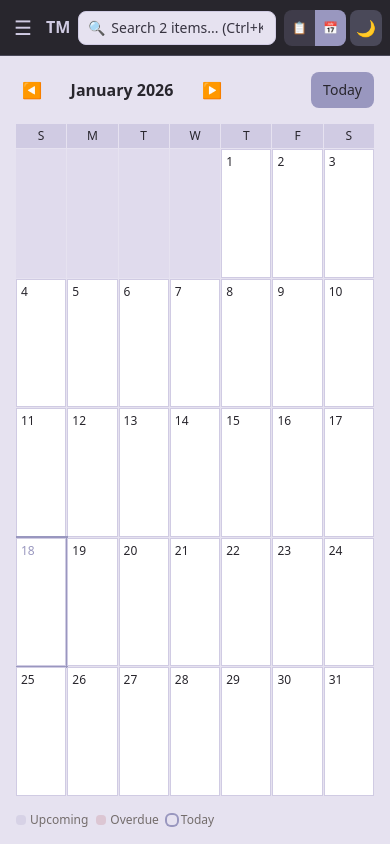
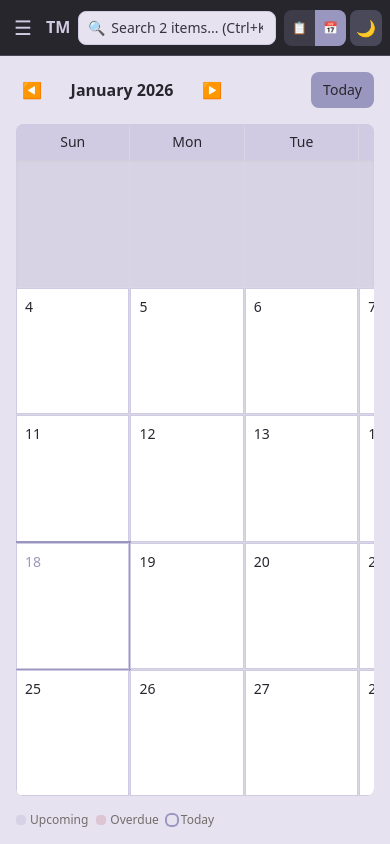
Before and after one commit to Jomm31/Task-Manager, a React (Create React App) app: page / in a window 390 px wide. Both pictures are taken after a click on the button "Calendar View". Built offline with nearby package versions, Linux system fonts and the light colour scheme.

Commit message:
responsive calendar view

```diff
--- a/src/components/calendar/CalendarView.js
+++ b/src/components/calendar/CalendarView.js
@@ -58,7 +58,7 @@ function CalendarView({ tasks, projects, onTaskClick, darkMode }) {
     // Empty cells for days before the first day of month
     for (let i = 0; i < startingDayOfWeek; i++) {
       days.push(
-        <div key={`empty-${i}`} className={`p-1 sm:p-2 min-h-[60px] sm:min-h-[100px] ${darkMode ? 'bg-raisin/50' : 'bg-lavender/30'}`}></div>
+        <div key={`empty-${i}`} className={`p-2 min-h-[100px] ${darkMode ? 'bg-raisin/50' : 'bg-lavender/30'}`}></div>
       );
     }
 
@@ -71,23 +71,23 @@ function CalendarView({ tasks, projects, onTaskClick, darkMode }) {
       days.push(
         <div
           key={day}
-          className={`p-1 sm:p-2 min-h-[60px] sm:min-h-[100px] border ${
+          className={`p-2 min-h-[100px] border ${
             darkMode ? 'border-ceil/30 bg-raisin/80' : 'border-lavender bg-white'
           } ${isToday(day) ? 'ring-2 ring-ceil' : ''}`}
         >
-          <div className={`text-xs sm:text-sm font-medium mb-1 ${
+          <div className={`text-sm font-medium mb-1 ${
             isToday(day)
               ? 'text-ceil'
               : darkMode ? 'text-lavender' : 'text-raisin'
           }`}>
             {day}
           </div>
-          <div className="space-y-1 overflow-y-auto max-h-[40px] sm:max-h-[80px]">
+          <div className="space-y-1 overflow-y-auto max-h-[80px] scrollbar-thin scrollbar-thumb-ceil/20 scrollbar-track-transparent">
             {dayTasks.map(task => (
               <div
                 key={task.id}
                 onClick={() => onTaskClick(task)}
-                className={`text-[10px] sm:text-xs p-0.5 sm:p-1 rounded cursor-pointer truncate transition-colors ${
+                className={`text-xs p-1 rounded cursor-pointer truncate transition-colors ${
                   isPastDue && !task.completed
                     ? 'bg-rose/30 text-rose hover:bg-rose/50'
                     : darkMode
@@ -110,7 +110,7 @@ function CalendarView({ tasks, projects, onTaskClick, darkMode }) {
   return (
     <div className={`h-full flex flex-col ${darkMode ? 'text-lavender' : 'text-raisin'}`}>
       {/* Calendar Header */}
-      <div className="flex items-center justify-between mb-4">
+      <div className="flex items-center justify-between mb-4 shrink-0">
         <div className="flex items-center gap-1 sm:gap-2">
           <button
             onClick={goToPreviousMonth}
@@ -140,29 +140,34 @@ function CalendarView({ tasks, projects, onTaskClick, darkMode }) {
         </button>
       </div>
 
+      {/* Scrollable Calendar Container */}
+      <div className="flex-1 overflow-auto rounded-lg shadow-inner bg-black/5 relative">
+        <div className="min-w-[800px] h-full flex flex-col">
           {/* Day Headers */}
-      <div className="grid grid-cols-7 gap-px mb-px">
+          <div className="grid grid-cols-7 gap-px mb-px shrink-0 sticky top-0 z-10 shadow-sm">
             {dayNames.map((day, idx) => (
               <div
                 key={day}
-            className={`p-1 sm:p-2 text-center text-xs sm:text-sm font-medium ${
+                className={`p-2 text-center text-sm font-medium ${
                   darkMode ? 'bg-ceil/20 text-lavender' : 'bg-lavender text-raisin'
                 }`}
               >
-            <span className="hidden sm:inline">{day}</span>
-            <span className="sm:hidden">{dayNamesShort[idx]}</span>
+                {day}
               </div>
             ))}
           </div>
 
           {/* Calendar Grid */}
-      <div className="grid grid-cols-7 gap-px flex-1 overflow-auto">
+          <div className="grid grid-cols-7 gap-px flex-1 auto-rows-fr">
             {renderCalendarDays()}
+          </div>
+        </div>
       </div>
 
       {/* Legend */}
-      <div className="mt-4 flex flex-wrap items-center gap-2 sm:gap-4 text-xs sm:text-sm text-silver">
+      <div className="mt-4 flex flex-wrap items-center gap-2 sm:gap-4 text-xs sm:text-sm text-silver shrink-0">
         <div className="flex items-center gap-1 sm:gap-2">
+
           <div className={`w-2.5 h-2.5 sm:w-3 sm:h-3 rounded ${darkMode ? 'bg-ceil/30' : 'bg-ceil/20'}`}></div>
           <span>Upcoming</span>
         </div>
```
Lines whose indentation alone changed are shown as unchanged.
